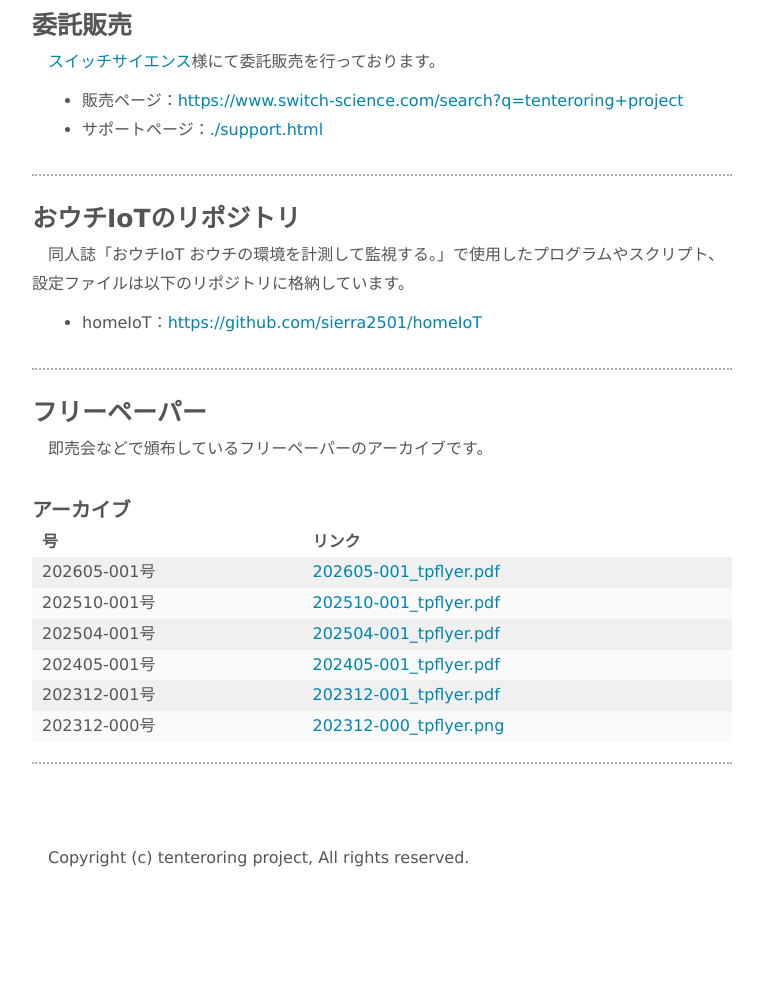
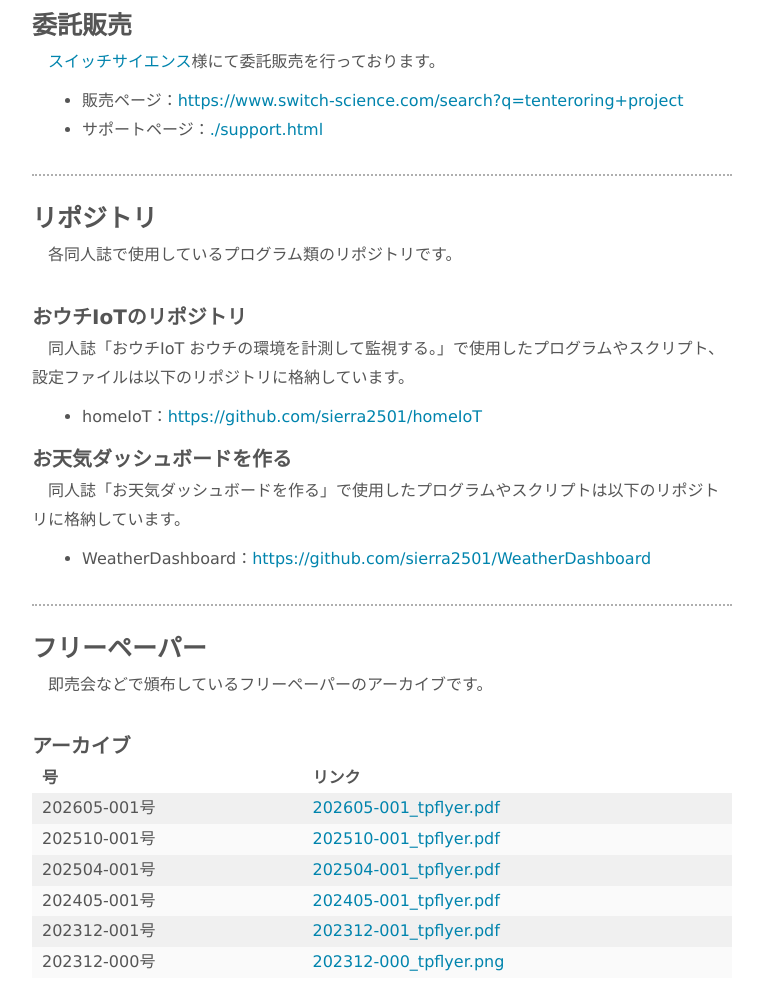
Before and after one commit to sierra2501/sierra2501.github.io, a plain HTML site: page index.html in a window 1280 px wide. Shown: the part 1546-2542 px from the top of the page, without its empty margins (258-1021 px from the left). Before the commit the page ends 2469 px from the top, so only its background shows below. Drawn offline with Linux system fonts and the light colour scheme.

Commit message:
リポジトリを追加

```diff
--- a/index.html
+++ b/index.html
@@ -97,11 +97,23 @@
 
                 <!-- リポジトリ -->
                 <article id="rep" class="tp-article tp-border-dotted">
-                    <h3>おウチIoTのリポジトリ</h3>
-                    <p>同人誌「おウチIoT おウチの環境を計測して監視する。」で使用したプログラムやスクリプト、設定ファイルは以下のリポジトリに格納しています。</p>
-                    <ul>
-                        <li>homeIoT：<a href="https://github.com/sierra2501/homeIoT">https://github.com/sierra2501/homeIoT</a></li>
-                    </ul>
+                    <h3>リポジトリ</h3>
+                    <p>各同人誌で使用しているプログラム類のリポジトリです。</p>
+                    <br />
+                    <article>
+                        <h4>おウチIoTのリポジトリ</h4>
+                        <p>同人誌「おウチIoT おウチの環境を計測して監視する。」で使用したプログラムやスクリプト、設定ファイルは以下のリポジトリに格納しています。</p>
+                        <ul>
+                            <li>homeIoT：<a href="https://github.com/sierra2501/homeIoT">https://github.com/sierra2501/homeIoT</a></li>
+                        </ul>
+                    </article>
+                    <article>
+                        <h4>お天気ダッシュボードを作る</h4>
+                        <p>同人誌「お天気ダッシュボードを作る」で使用したプログラムやスクリプトは以下のリポジトリに格納しています。</p>
+                        <ul>
+                            <li>WeatherDashboard：<a href="https://github.com/sierra2501/WeatherDashboard">https://github.com/sierra2501/WeatherDashboard</a></li>
+                        </ul>
+                    </article>
                 </article>
 
                 <!-- フリーペーパー -->
```
